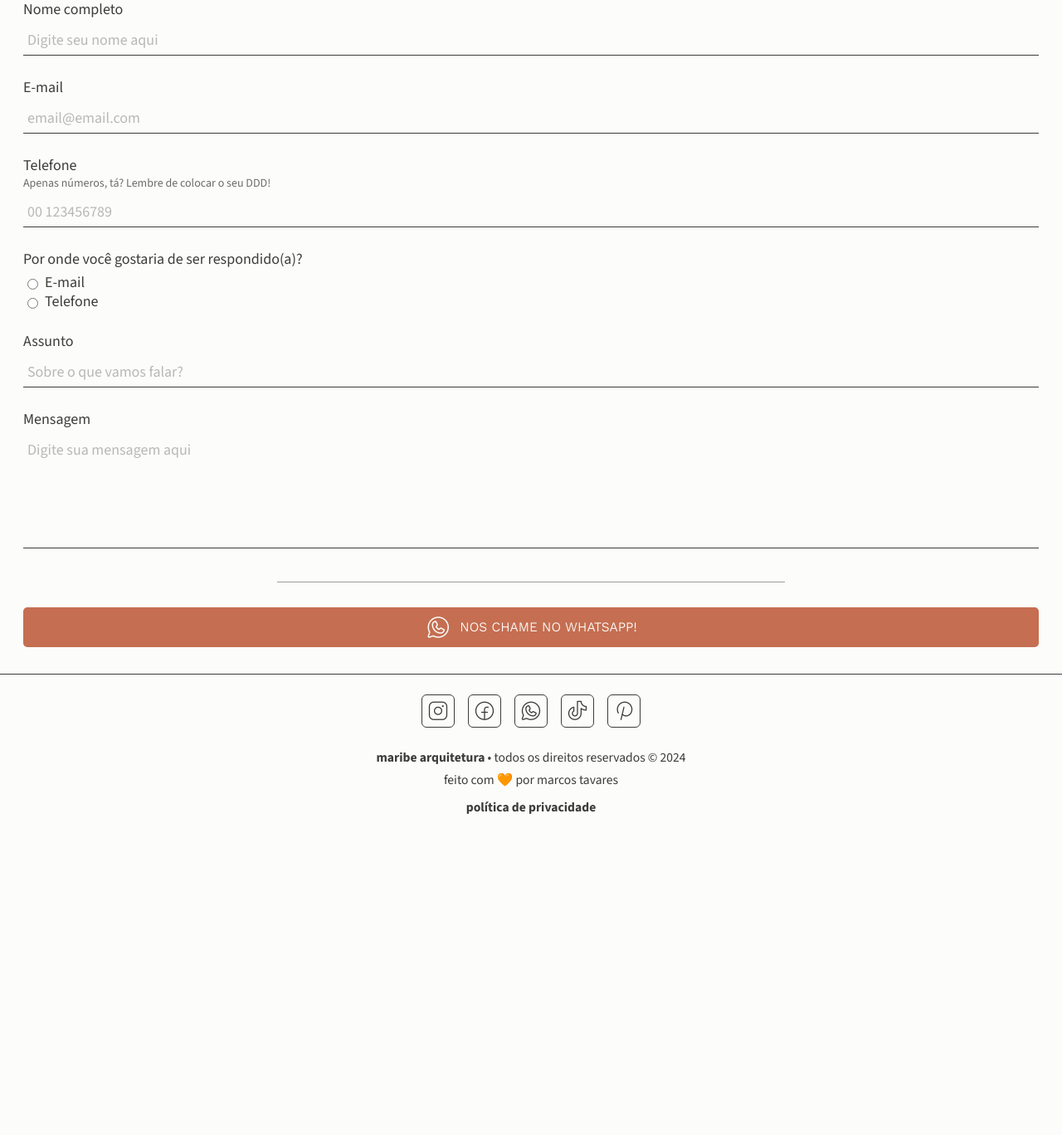
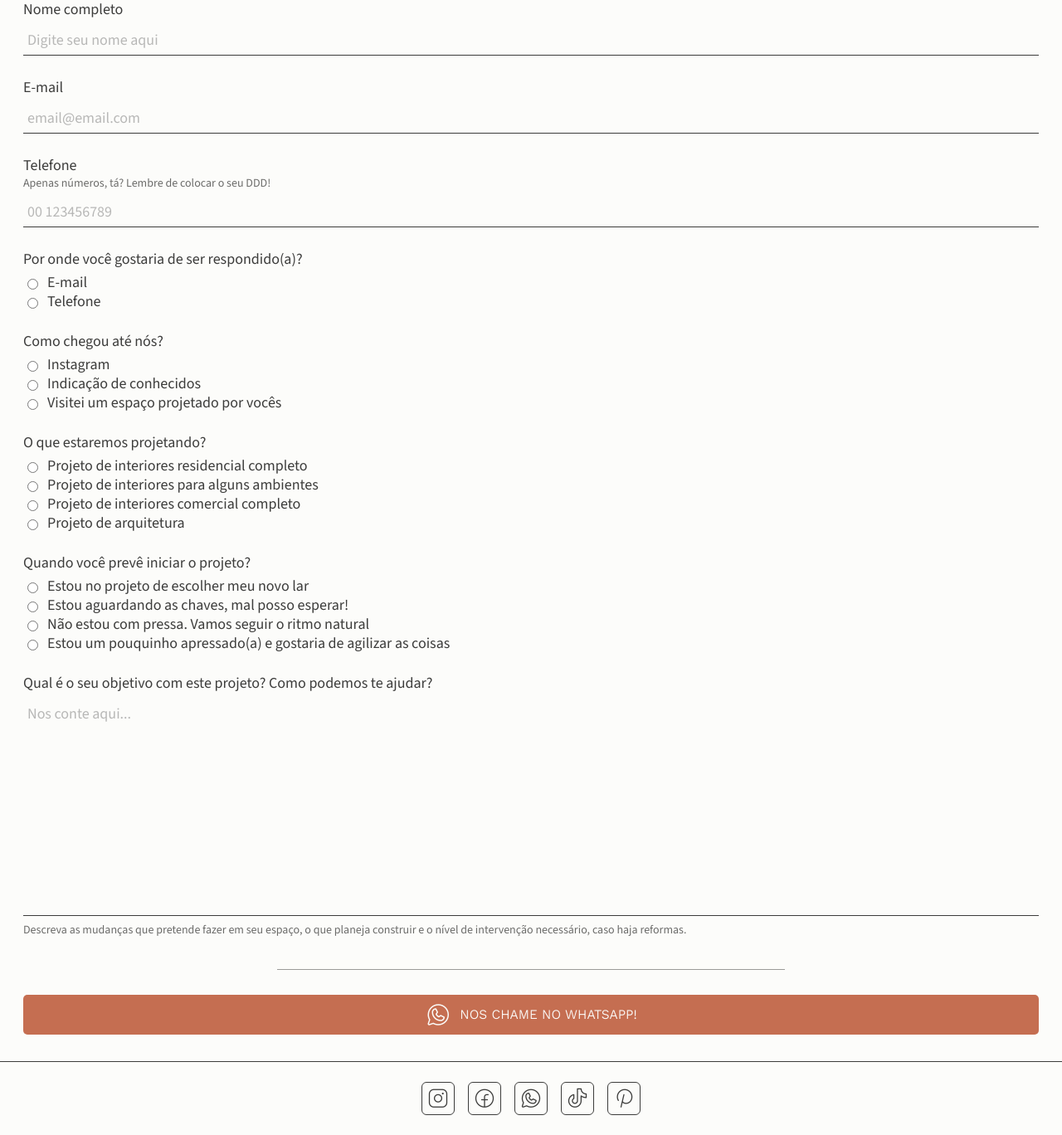
Before and after one commit to mjtavrs/maribe-development, a PHP site: page /orcamento.html in a window 1280 px wide. Shown: the part 551-1919 px from the top of the page at 83% size. Before the commit the page ends 1532 px from the top, so only its background shows below. Run offline with PHP 8.4, Linux system fonts and the light colour scheme; style sheets or scripts are compiled from the project's sources.

Commit message:
feat: Finish the budget page and refactor part of the forms.scss

```diff
--- a/orcamento.html
+++ b/orcamento.html
@@ -80,7 +80,7 @@
                 <input type="email" name="email" id="email" placeholder="email@email.com" autocomplete="on" required aria-required="true">
             </label>
             <label for="phone">
-                <div id="phoneInput">
+                <div class="inputWithSmallText">
                     <span>Telefone</span>
                     <small>Apenas números, tá? Lembre de colocar o seu DDD!</small>
                 </div>
@@ -97,13 +97,63 @@
                     <label for="answerViaPhone">Telefone</label>
                 </div>
             </fieldset>
-            <label for="subject">
-                <span>Assunto</span>
-                <input type="text" name="subject" id="subject" placeholder="Sobre o que vamos falar?" autocomplete="on" maxlength="20" required aria-required="true">
-            </label>
-            <label for="message">
-                <span>Mensagem</span>
-                <textarea name="message" id="message" rows="5" placeholder="Digite sua mensagem aqui" required aria-required="true"></textarea>
+            <fieldset>
+                <legend>Como chegou até nós?</legend>
+                <div>
+                    <input type="radio" name="howYouFoundUs" id="instagram" value="instagram" value="Instagram" required>
+                    <label for="instagram">Instagram</label>
+                </div>
+                <div>
+                    <input type="radio" name="howYouFoundUs" id="indicacao" value="indicacao" value="Indicação de conhecidos" required>
+                    <label for="indicacao">Indicação de conhecidos</label>
+                </div>
+                <div>
+                    <input type="radio" name="howYouFoundUs" id="visitaAProjetado" value="visitaAProjetado" value="Visitei um espaço projetado por vocês" required>
+                    <label for="visitaAProjetado">Visitei um espaço projetado por vocês</label>
+                </div>
+            </fieldset>
+            <fieldset>
+                <legend>O que estaremos projetando?</legend>
+                <div>
+                    <input type="radio" name="whatAreWeWorkingOn" id="interioresResidencialCompleto" value="interioresResidencialCompleto" value="Projeto de interiores residencial completo" required>
+                    <label for="interioresResidencialCompleto">Projeto de interiores residencial completo</label>
+                </div>
+                <div>
+                    <input type="radio" name="whatAreWeWorkingOn" id="interioresAlgunsAmbientes" value="interioresAlgunsAmbientes" value="Projeto de interiores para alguns ambientes" required>
+                    <label for="interioresAlgunsAmbientes">Projeto de interiores para alguns ambientes</label>
+                </div>
+                <div>
+                    <input type="radio" name="whatAreWeWorkingOn" id="interioresComercialCompleto" value="interioresComercialCompleto" value="Projeto de interiores comercial completo" required>
+                    <label for="interioresComercialCompleto">Projeto de interiores comercial completo</label>
+                </div>
+                <div>
+                    <input type="radio" name="whatAreWeWorkingOn" id="projetoDeArquitetura" value="projetoDeArquitetura" value="Projeto de arquitetura" required>
+                    <label for="projetoDeArquitetura">Projeto de arquitetura</label>
+                </div>
+            </fieldset>
+            <fieldset>
+                <legend>Quando você prevê iniciar o projeto?</legend>
+                <div>
+                    <input type="radio" name="whenToBeginTheProject" id="escolhendoMeuNovoLar" value="escolhendoMeuNovoLar" value="Estou no projeto de escolher meu novo lar" required>
+                    <label for="escolhendoMeuNovoLar">Estou no projeto de escolher meu novo lar</label>
+                </div>
+                <div>
+                    <input type="radio" name="whenToBeginTheProject" id="aguardandoAsChaves" value="aguardandoAsChaves" value="Estou aguardando as chaves, mal posso esperar!" required>
+                    <label for="aguardandoAsChaves">Estou aguardando as chaves, mal posso esperar!</label>
+                </div>
+                <div>
+                    <input type="radio" name="whenToBeginTheProject" id="estouSemPressa" value="estouSemPressa" value="Não estou com pressa. Vamos seguir o ritmo natural" required>
+                    <label for="estouSemPressa">Não estou com pressa. Vamos seguir o ritmo natural</label>
+                </div>
+                <div>
+                    <input type="radio" name="whenToBeginTheProject" id="estouApressado" value="estouApressado" value="Estou um pouquinho apressado(a) e gostaria de agilizar as coisas" required>
+                    <label for="estouApressado">Estou um pouquinho apressado(a) e gostaria de agilizar as coisas</label>
+                </div>
+            </fieldset>
+            <label for="objective" class="inputWithSmallText">
+                <span>Qual é o seu objetivo com este projeto? Como podemos te ajudar?</span>
+                <textarea name="objective" id="objective" rows="10" placeholder="Nos conte aqui..." required aria-required="true"></textarea>
+                <small>Descreva as mudanças que pretende fazer em seu espaço, o que planeja construir e o nível de intervenção necessário, caso haja reformas.</small>
             </label>
         </form>
         <div id="separatorBox">
--- a/styles/shared/forms.css
+++ b/styles/shared/forms.css
@@ -18,12 +18,16 @@ body main form label input, body main form label textarea {
   padding: 5px;
   resize: none;
 }
-body main form label #phoneInput {
+body main form label .inputWithSmallText {
   display: flex;
   flex-direction: column;
   gap: 5px;
 }
-body main form label #phoneInput small {
+body main form label .inputWithSmallText small {
+  font-size: 0.875rem;
+  opacity: 0.75;
+}
+body main form label small {
   font-size: 0.875rem;
   opacity: 0.75;
 }
@@ -42,7 +46,7 @@ body main form fieldset legend {
 body main form fieldset div {
   display: flex;
   align-items: center;
-  gap: 5px;
+  gap: 8px;
 }
 body main form ::-moz-placeholder {
   opacity: 0.5;
--- a/styles/shared/forms.scss
+++ b/styles/shared/forms.scss
@@ -23,7 +23,7 @@ body {
                     resize: none;
                 }
 
-                #phoneInput {
+                .inputWithSmallText {
                     display: flex;
                     flex-direction: column;
                     gap: 5px;
@@ -33,6 +33,11 @@ body {
                         opacity: 0.75;
                     }
                 }
+
+                small {
+                        font-size: 0.875rem;
+                        opacity: 0.75;
+                    }
 
                 input:focus, textarea:focus {
                     -webkit-box-shadow: 0px 0px 5px 2px rgba(197, 110, 81, 1);
@@ -54,7 +59,7 @@ body {
                 div {
                     display: flex;
                     align-items: center;
-                    gap: 5px;
+                    gap: 8px;
                 }
             }
 
```
Also changed, not shown: 1 other file.
